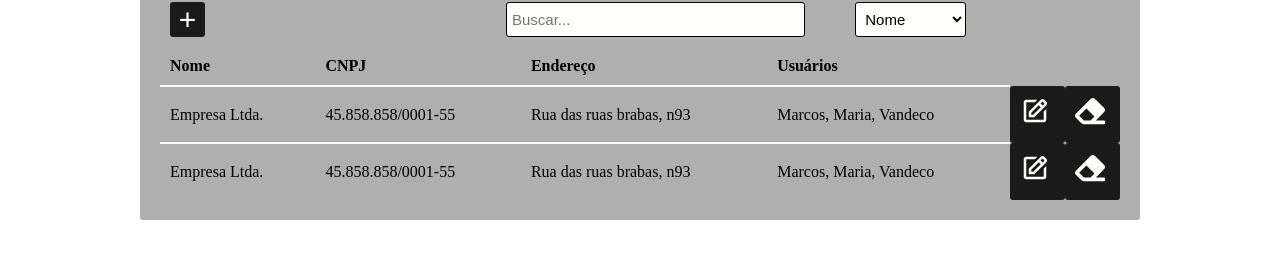
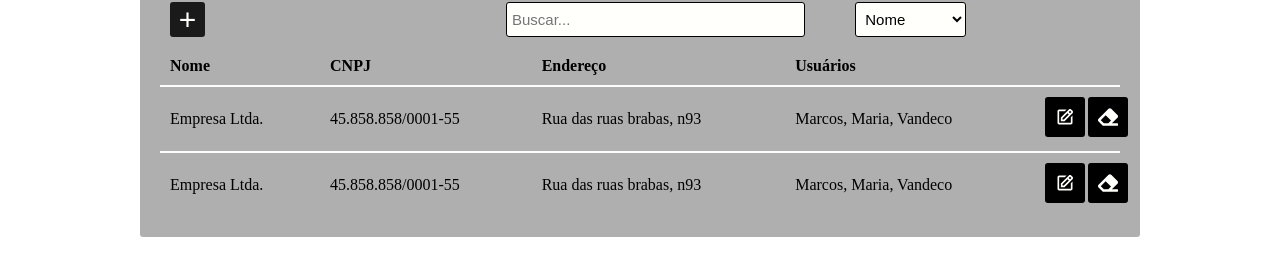
Before and after one commit to SoulPlayerZ/contato-seguro-desafio, a React (Vite) app: page /empresa in a window 1280 px wide. Shown: the part 514-781 px from the top of the page. Built offline with nearby package versions, Linux system fonts and the light colour scheme.

Commit message:
feat: Add Style in table buttons on CompanyList component

```diff
--- a/src/components/CompanyList.jsx
+++ b/src/components/CompanyList.jsx
@@ -20,11 +20,11 @@ function CompanyList() {
             <td>45.858.858/0001-55</td>
             <td>Rua das ruas brabas, n93</td>
             <td>Marcos, Maria, Vandeco</td>
-            <td className="add">
-              <BiEdit />
+            <td>
+              <BiEdit className="list-btn"/>
             </td>
-            <td className="add">
-              <FaEraser />
+            <td>
+              <FaEraser className="list-btn"/>
             </td>
           </tr>
           <tr>
@@ -32,11 +32,11 @@ function CompanyList() {
             <td>45.858.858/0001-55</td>
             <td>Rua das ruas brabas, n93</td>
             <td>Marcos, Maria, Vandeco</td>
-            <td className="add">
-              <BiEdit />
+            <td>
+              <BiEdit className="list-btn"/>
             </td>
-            <td className="add">
-              <FaEraser />
+            <td>
+              <FaEraser className="list-btn"/>
             </td>
           </tr>
         </tbody>
--- a/src/css/lists.css
+++ b/src/css/lists.css
@@ -20,6 +20,8 @@ td {
   background-color: black;
   color: #fffffc;
   border-radius: 3px;
-  margin-right: -1.5em;
+  /* border: 2px solid red; */
+  /* margin: -10px; */
+  margin-right: -30px;
   font-size: 20px;
 }
```
